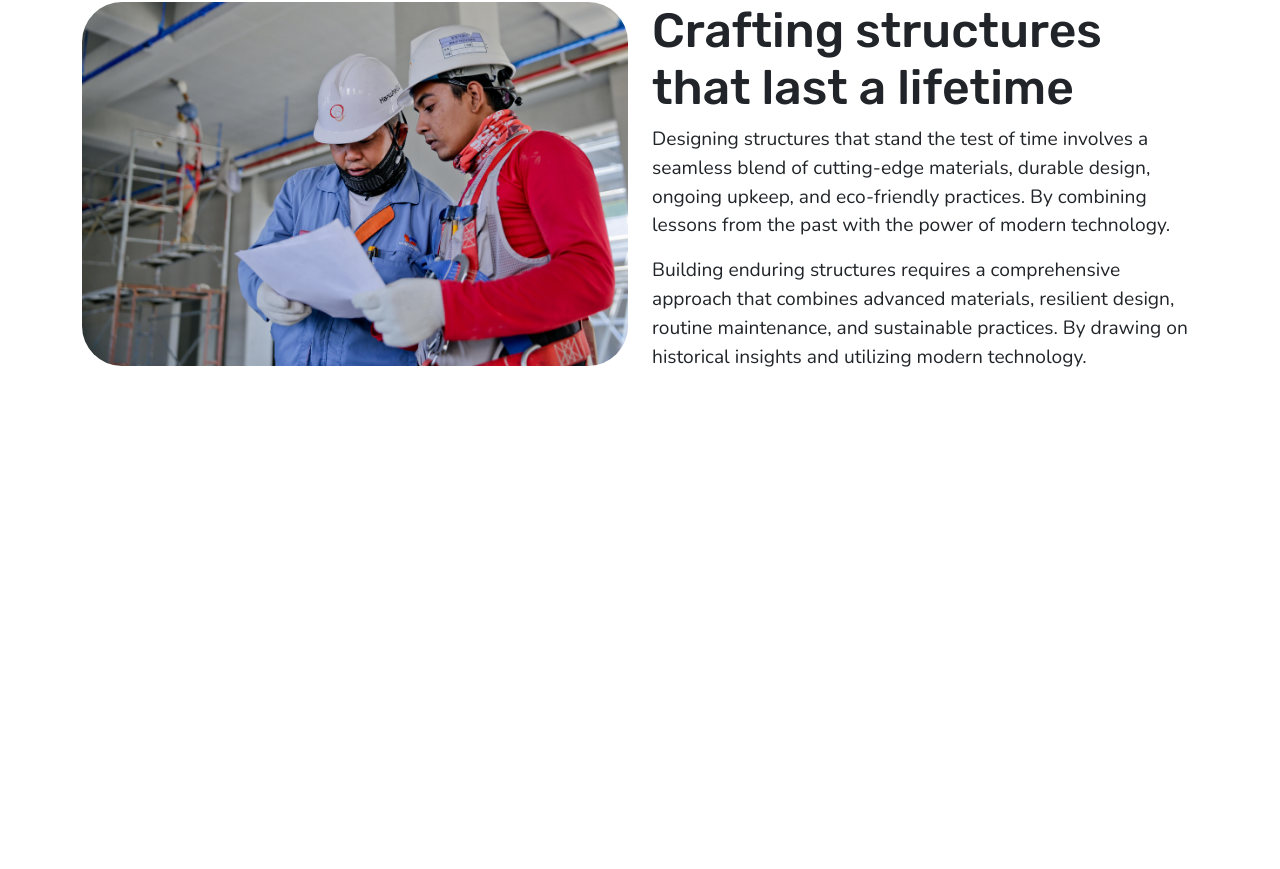
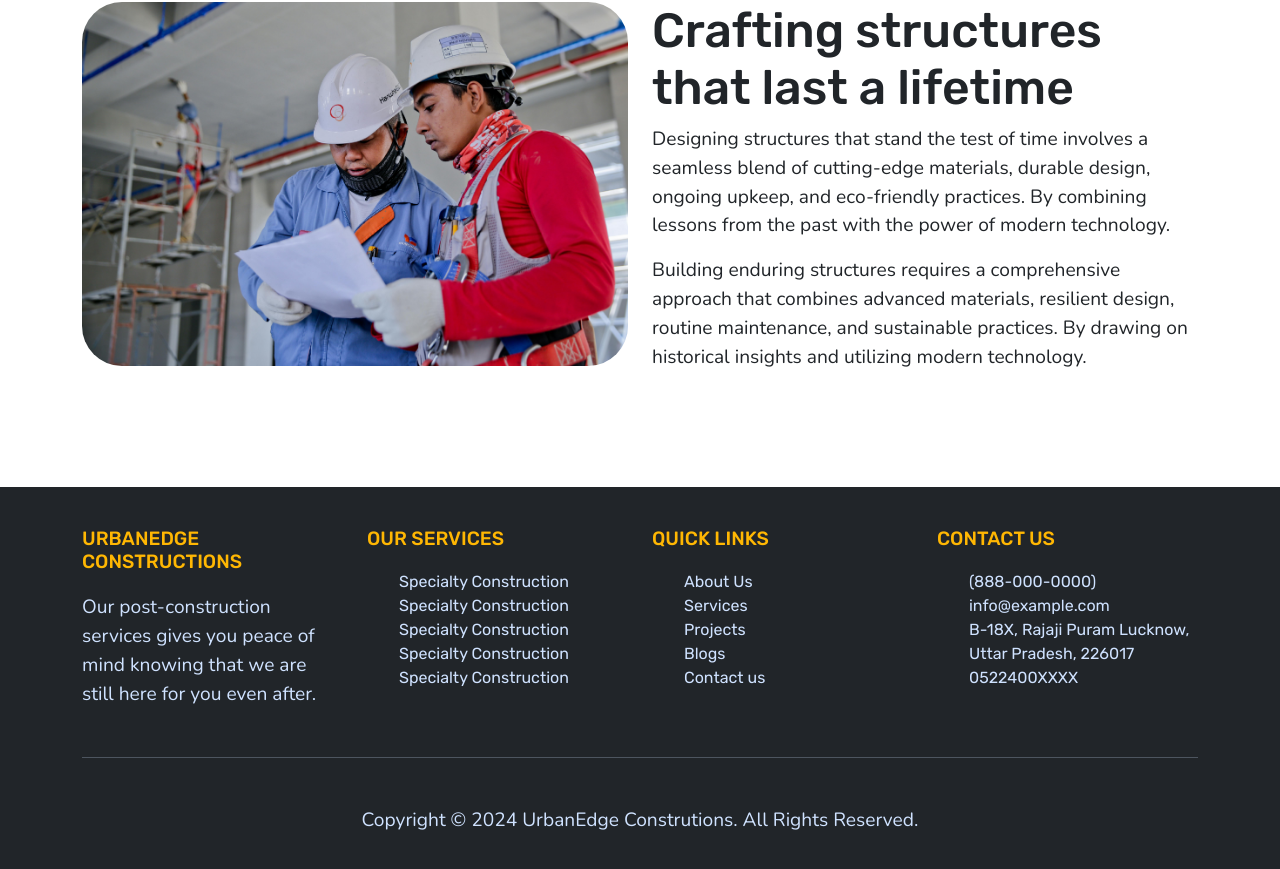
Before and after one commit to nuruddin-osman/construction, a React (Vite) app in the folder frontend/: page / in a window 1280 px wide. Shown: the part 873-1742 px from the top of the page. Before the commit the page ends 1360 px from the top, so only its background shows below. Built offline with nearby package versions, Linux system fonts and the light colour scheme.

Commit message:
Footer done

```diff
--- a/frontend/src/assets/css/style.scss
+++ b/frontend/src/assets/css/style.scss
@@ -61,6 +61,11 @@ $bs-dark-border-subtle: #adb5bd;
 $bs-white-rgb: 255, 255, 255;
 $bs-black-rgb: 0, 0, 0;
 
+* {
+  margin: 0;
+  padding: 0;
+  box-sizing: border-box;
+}
 body {
   font-family: "Rubik", sans-serif;
 }
@@ -71,10 +76,16 @@ h2 {
   font-size: 3rem;
 }
 h3 {
-  font-size: 2rem;
+  color: $secondary_color !important;
+  font-size: 2em;
+  font-weight: 500;
+  text-transform: uppercase;
 }
 h4 {
-  font-size: 1.5rem;
+  color: $primary_color;
+  font-size: 1.5em;
+  font-weight: 500;
+  text-transform: uppercase;
 }
 h5 {
   font-size: 1rem;
@@ -123,12 +134,6 @@ span {
     background-color: $primary_color;
     border: 1px solid $primary_color;
   }
-}
-h4 {
-  color: $primary_color;
-  font-size: 1.5em;
-  font-weight: 500;
-  text-transform: uppercase;
 }
 
 header {
@@ -181,3 +186,21 @@ header {
     border-radius: 40px;
   }
 }
+
+.footer {
+  background-color: $bs-dark;
+  color: $bs-primary-bg-subtle;
+  h3 {
+    font-size: 1.2rem !important;
+    margin-bottom: 20px;
+  }
+  ul {
+    list-style-type: none;
+    li {
+      a {
+        text-decoration: none;
+        color: $bs-primary-bg-subtle;
+      }
+    }
+  }
+}
--- a/frontend/src/components/About.jsx
+++ b/frontend/src/components/About.jsx
@@ -1,7 +1,12 @@
 import React from "react";
+import About from "../pages/home/About";
 
-const About = () => {
-  return <div>About</div>;
+const Abouts = () => {
+  return (
+    <div>
+      <About />
+    </div>
+  );
 };
 
-export default About;
+export default Abouts;
--- /dev/null
+++ b/frontend/src/components/footer/Footer.jsx
@@ -0,0 +1,82 @@
+import React from "react";
+import { Link } from "react-router-dom";
+
+const Footer = () => {
+  return (
+    <div className="footer py-4">
+      <div className="container">
+        <div className="row py-3">
+          <div className="col-md-3">
+            <h3>UrbanEdge Constructions</h3>
+            <p>
+              Our post-construction services gives you peace of mind knowing
+              that we are still here for you even after.
+            </p>
+          </div>
+          <div className="col-md-3">
+            <h3>Our Services</h3>
+            <ul>
+              <li>
+                <Link to="#">Specialty Construction</Link>
+              </li>
+              <li>
+                <Link to="#">Specialty Construction</Link>
+              </li>
+              <li>
+                <Link to="#">Specialty Construction</Link>
+              </li>
+              <li>
+                <Link to="#">Specialty Construction</Link>
+              </li>
+              <li>
+                <Link to="#">Specialty Construction</Link>
+              </li>
+            </ul>
+          </div>
+          <div className="col-md-3">
+            <h3>Quick Links</h3>
+            <ul>
+              <li>
+                <Link to="#">About Us</Link>
+              </li>
+              <li>
+                <Link to="#">Services</Link>
+              </li>
+              <li>
+                <Link to="#">Projects</Link>
+              </li>
+              <li>
+                <Link to="#">Blogs</Link>
+              </li>
+              <li>
+                <Link to="#">Contact us</Link>
+              </li>
+            </ul>
+          </div>
+          <div className="col-md-3">
+            <h3>Contact Us</h3>
+            <ul>
+              <li>
+                <Link to="#">(888-000-0000)</Link>
+              </li>
+              <li>
+                <Link to="#">info@example.com</Link>
+              </li>
+              <li>
+                <Link to="#">
+                  B-18X, Rajaji Puram Lucknow, Uttar Pradesh, 226017 0522400XXXX
+                </Link>
+              </li>
+            </ul>
+          </div>
+        </div>
+        <hr />
+        <p className="text-center mt-5">
+          Copyright © 2024 UrbanEdge Construtions. All Rights Reserved.
+        </p>
+      </div>
+    </div>
+  );
+};
+
+export default Footer;
--- a/frontend/src/pages/home/Index.jsx
+++ b/frontend/src/pages/home/Index.jsx
@@ -2,6 +2,7 @@ import React from "react";
 import Navbars from "../../components/navbar/Navbar";
 import Banner from "./Banner";
 import About from "./About";
+import Footer from "../../components/footer/Footer";
 
 const Home = () => {
   return (
@@ -9,6 +10,7 @@ const Home = () => {
       <Navbars />
       <Banner />
       <About />
+      <Footer />
     </div>
   );
 };
```
Also changed, not shown: frontend/src/components/Home.jsx (deleted, +0 -12 lines).
